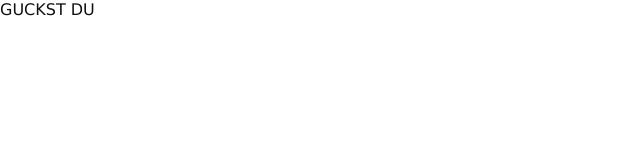
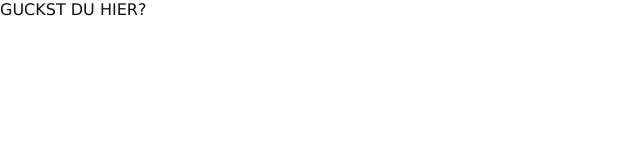
Before and after one commit to andreascoors/special-happiness, a plain HTML site: page index.html in a window 1280 px wide. Shown: the full height of the page, 0-640 px from the left. Drawn offline with Linux system fonts and the light colour scheme.

Commit message:
Test1234

```diff
--- a/index.html
+++ b/index.html
@@ -7,6 +7,6 @@
     <title>Titel der Seite | Name der Website</title>
   </head>
   <body>
-    <p>GUCKST DU</p>
+    <p>GUCKST DU HIER?</p>
   </body>
 </html>
```
